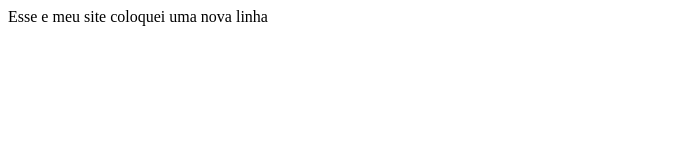
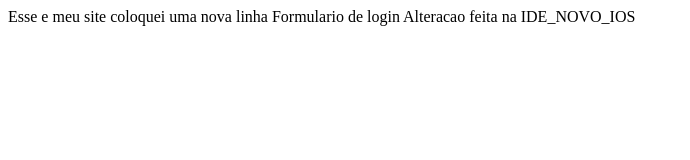
Before and after one commit to Brenospf11/Teste_iOS, a plain HTML site: page index.html in a window 1280 px wide. Shown: the whole page, without its empty margins (0-690 px from the left). Drawn offline with Linux system fonts and the light colour scheme.

Commit message:
Alteracao na IDE_NOVO_IOS

```diff
--- a/index.html
+++ b/index.html
@@ -8,5 +8,7 @@
 <body>
    Esse e meu site
    coloquei uma nova linha
+   Formulario de login
+   Alteracao feita na IDE_NOVO_IOS
 </body>
 </html>
```
